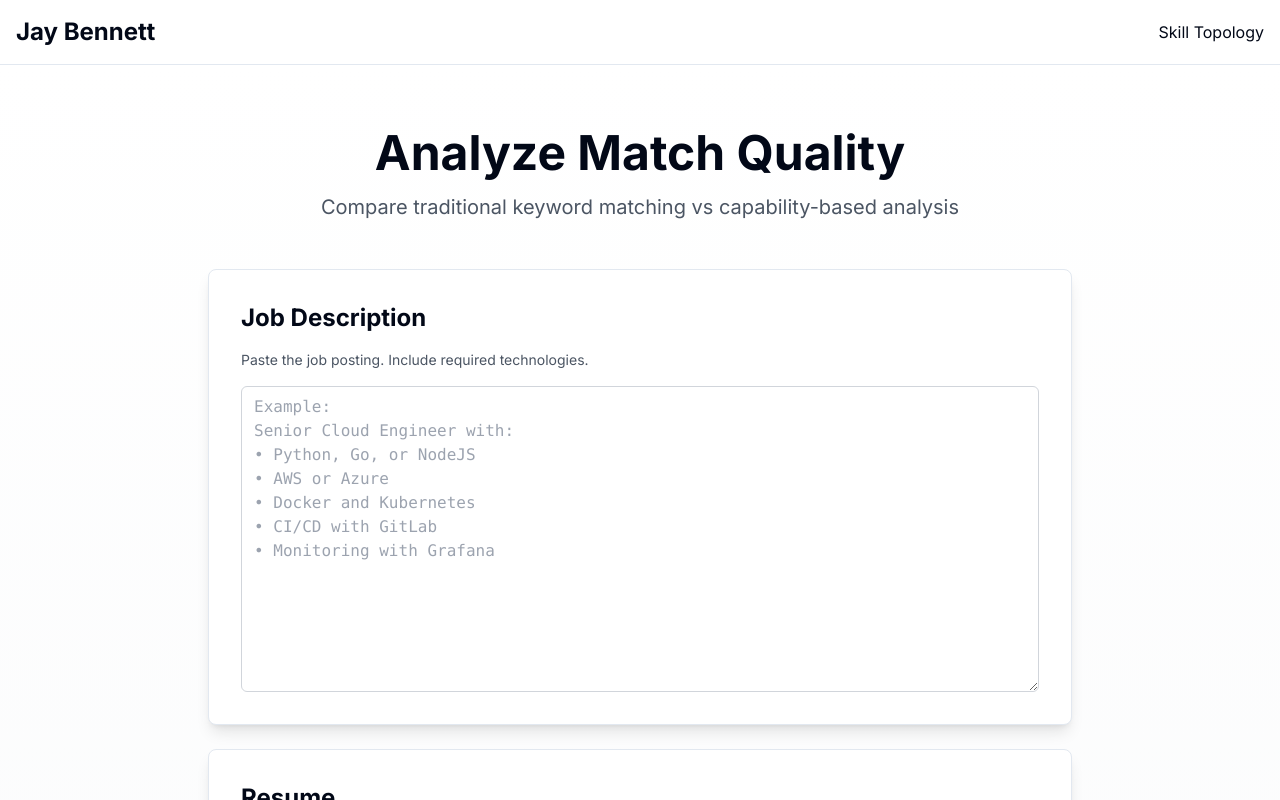
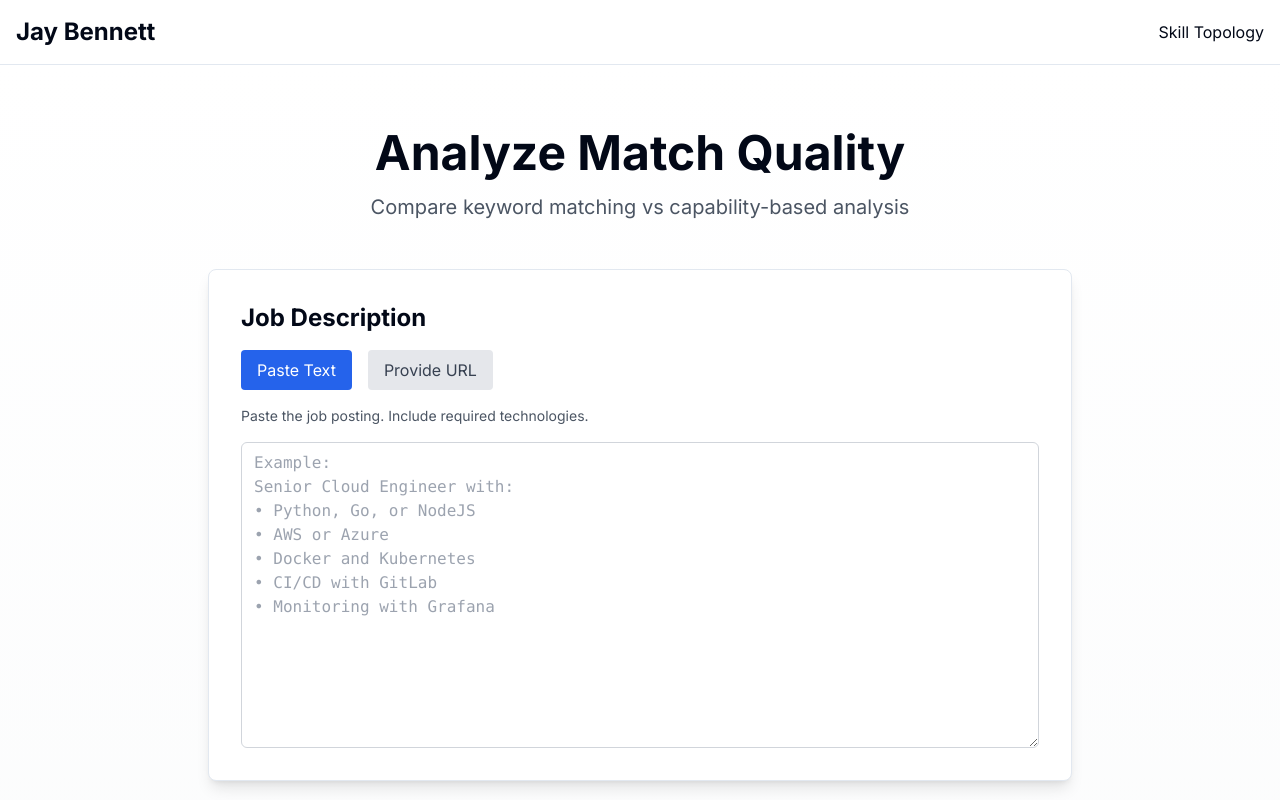
Before and after one commit to jaybenne2001/skill-catalog, a Next.js app: page /skill-topology/analyze in a window 1280 px wide. Shown: the top 800 px of the page. Built offline with nearby package versions, Linux system fonts and the light colour scheme.

Commit message:
Add job URL option to analyze page
- Toggle between pasting text or providing URL
- Supports LinkedIn, Indeed, company careers pages
- API handles URL fetching (to be implemented)

```diff
--- a/app/skill-topology/analyze/page.tsx
+++ b/app/skill-topology/analyze/page.tsx
@@ -8,8 +8,10 @@ import { Card } from '@/components/ui/card'
 
 export default function Analyze() {
   const [jobDescription, setJobDescription] = useState('')
+  const [jobUrl, setJobUrl] = useState('')
   const [resumeText, setResumeText] = useState('')
   const [loading, setLoading] = useState(false)
+  const [useUrl, setUseUrl] = useState(false)
   const router = useRouter()
 
   const handleAnalyze = async () => {
@@ -18,7 +20,11 @@ export default function Analyze() {
       const response = await fetch('/api/analyze', {
         method: 'POST',
         headers: { 'Content-Type': 'application/json' },
-        body: JSON.stringify({ jobDescription, resumeText })
+        body: JSON.stringify({
+          jobDescription: useUrl ? jobUrl : jobDescription,
+          resumeText,
+          isUrl: useUrl
+        })
       })
       if (!response.ok) throw new Error('Failed')
       const data = await response.json()
@@ -34,11 +40,43 @@ export default function Analyze() {
       <div className="container mx-auto px-4 max-w-4xl">
         <h1 className="text-5xl font-bold mb-4 text-center">Analyze Match Quality</h1>
         <p className="text-xl text-gray-600 mb-12 text-center">
-          Compare traditional keyword matching vs capability-based analysis
+          Compare keyword matching vs capability-based analysis
         </p>
 
         <Card className="p-8 mb-6 shadow-lg">
           <h2 className="text-2xl font-bold mb-4">Job Description</h2>
+
+          {/* Toggle between URL and Text */}
+          <div className="flex gap-4 mb-4">
+            <button
+              onClick={() => setUseUrl(false)}
+              className={`px-4 py-2 rounded ${!useUrl ? 'bg-blue-600 text-white' : 'bg-gray-200 text-gray-700'}`}
+            >
+              Paste Text
+            </button>
+            <button
+              onClick={() => setUseUrl(true)}
+              className={`px-4 py-2 rounded ${useUrl ? 'bg-blue-600 text-white' : 'bg-gray-200 text-gray-700'}`}
+            >
+              Provide URL
+            </button>
+          </div>
+
+          {useUrl ? (
+            <>
+              <p className="text-sm text-gray-600 mb-4">
+                Enter the URL of the job posting (LinkedIn, Indeed, company careers page, etc.)
+              </p>
+              <input
+                type="url"
+                placeholder="https://www.linkedin.com/jobs/view/..."
+                value={jobUrl}
+                onChange={(e) => setJobUrl(e.target.value)}
+                className="w-full px-4 py-3 border border-gray-300 rounded-md text-base font-mono"
+              />
+            </>
+          ) : (
+            <>
               <p className="text-sm text-gray-600 mb-4">
                 Paste the job posting. Include required technologies.
               </p>
@@ -55,6 +93,8 @@ Senior Cloud Engineer with:
                 rows={12}
                 className="text-base font-mono"
               />
+            </>
+          )}
         </Card>
 
         <Card className="p-8 mb-8 shadow-lg">
@@ -81,7 +121,7 @@ Skills:
 
         <Button
           onClick={handleAnalyze}
-          disabled={loading || !jobDescription.trim() || !resumeText.trim()}
+          disabled={loading || (!jobDescription.trim() && !jobUrl.trim()) || !resumeText.trim()}
           size="lg"
           className="w-full text-lg py-6"
         >
```
Lines whose indentation alone changed are shown as unchanged.
